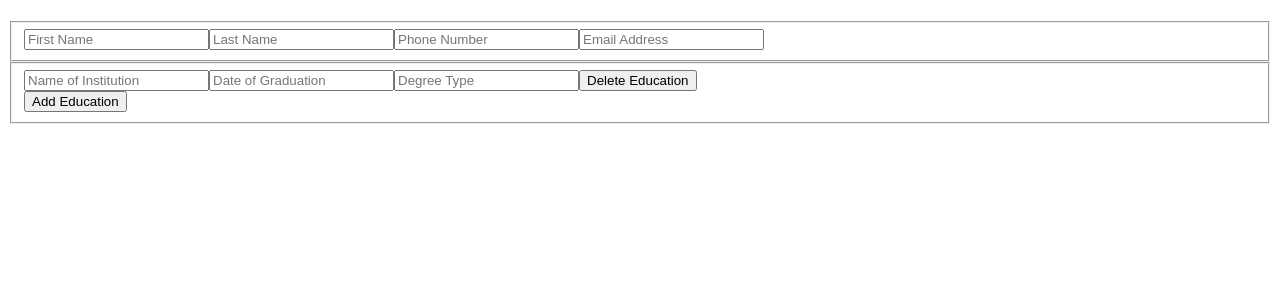
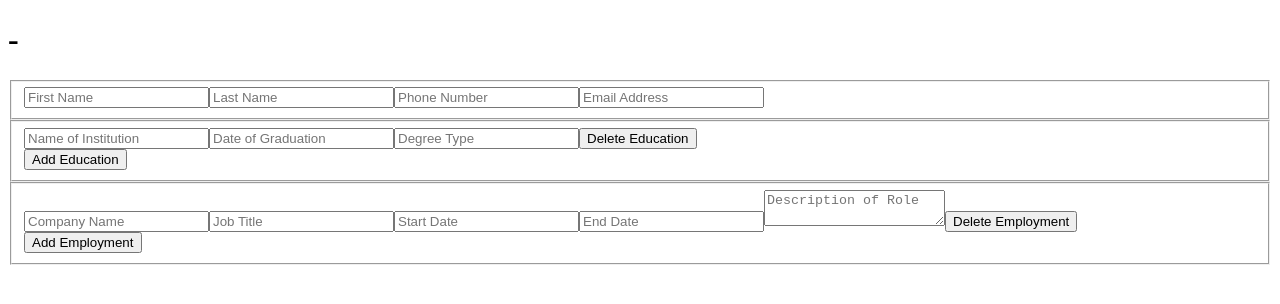
Before and after one commit to DAlexFunk/Odin-CV-Application, a React (Vite) app: page / in a window 1280 px wide. Shown: the top 304 px of the page. Built offline with nearby package versions, Linux system fonts and the light colour scheme.

Commit message:
Completed the employement info section of the form

```diff
--- a/src/App.jsx
+++ b/src/App.jsx
@@ -11,6 +11,16 @@ const baseInfo = {
   education: [
     { name: "", graduation: "", degree: "", id: crypto.randomUUID() },
   ],
+  employment: [
+    {
+      company: "",
+      title: "",
+      startDate: "",
+      endDate: "",
+      description: "",
+      id: crypto.randomUUID(),
+    },
+  ],
 };
 
 function App() {
@@ -19,15 +29,27 @@ function App() {
   return (
     <StrictMode>
       <h1>
-        {formInfo.firstName} {formInfo.lastName} {formInfo.phoneNumber} {formInfo.email}
+        {formInfo.firstName} {formInfo.lastName} {formInfo.phoneNumber}{" "}
+        {formInfo.email}
       </h1>
+
       <>
         {formInfo.education.map((educationItem) => (
           <h1>
-            {educationItem.name} {educationItem.graduation} {educationItem.degree}
+            {educationItem.name} {educationItem.graduation}{" "}
+            {educationItem.degree}
           </h1>
         ))}
       </>
+
+      <>{
+        formInfo.employment.map((employmentItem) => {
+          return <>
+            <h1>{employmentItem.company} {employmentItem.title} {employmentItem.startDate} - {employmentItem.endDate}</h1>
+            <p>{employmentItem.description}</p>
+          </>
+        })
+      }</>
       <Form formInfo={formInfo} formChange={setFormInfo} />
     </StrictMode>
   );
--- a/src/components/Form.jsx
+++ b/src/components/Form.jsx
@@ -1,11 +1,13 @@
 import PersonalInfo from "./FormPersonalInfo";
 import EducationInfo from "./FormEducationInfo";
+import EmploymentInfo from "./FormEmploymentInfo";
 
 export default function Form({ formInfo, formChange }) {
   return (
     <form onSubmit={(evt) => evt.preventDefault()} className="inputForm">
       <PersonalInfo formInfo={formInfo} formChange={formChange} />
       <EducationInfo formInfo={formInfo} formChange={formChange} />
+      <EmploymentInfo formInfo={formInfo} formChange={formChange} />
     </form>
   );
 }
--- /dev/null
+++ b/src/components/FormEmploymentInfo.jsx
@@ -0,0 +1,129 @@
+export default function EmploymentInfo({ formInfo, formChange }) {
+  return (
+    <fieldset className="employmentInfo">
+      {formInfo.employment.map((employment) => (
+        <EmploymentItem
+          formInfo={formInfo}
+          formChange={formChange}
+          id={employment.id}
+        />
+      ))}
+
+      <button
+        className="newEmployment"
+        onClick={() => {
+          const newEmployment = [...formInfo.employment];
+          newEmployment.push({
+            company: "",
+            title: "",
+            startDate: "",
+            endDate: "",
+            description: "",
+            id: crypto.randomUUID(),
+          });
+          formChange({ ...formInfo, employment: newEmployment });
+        }}
+      >Add Employment</button>
+    </fieldset>
+  );
+}
+
+function EmploymentItem({ formInfo, formChange, id }) {
+  let index = null;
+  for (let i = 0; i < formInfo.employment.length; i++) {
+    if (formInfo.employment[i].id === id) {
+      index = i;
+      break;
+    }
+  }
+
+  return (
+    <div className="employment">
+      <input
+        className="companyName"
+        type="text"
+        placeholder="Company Name"
+        value={formInfo.employment[index].company}
+        onChange={(evt) => {
+          const newEmployment = [...formInfo.employment];
+          newEmployment[index] = {
+            ...newEmployment[index],
+            company: evt.target.value,
+          };
+          formChange({ ...formInfo, employment: newEmployment });
+        }}
+      />
+
+      <input
+        className="jobTitle"
+        type="text"
+        placeholder="Job Title"
+        value={formInfo.employment[index].title}
+        onChange={(evt) => {
+          const newEmployment = [...formInfo.employment];
+          newEmployment[index] = {
+            ...newEmployment[index],
+            title: evt.target.value,
+          };
+          formChange({ ...formInfo, employment: newEmployment });
+        }}
+      />
+
+      <input
+        className="jobStartDate"
+        type="text"
+        placeholder="Start Date"
+        value={formInfo.employment[index].startDate}
+        onChange={(evt) => {
+          const newEmployment = [...formInfo.employment];
+          newEmployment[index] = {
+            ...newEmployment[index],
+            startDate: evt.target.value,
+          };
+          formChange({ ...formInfo, employment: newEmployment });
+        }}
+      />
+
+      <input
+        className="jobEndDate"
+        type="text"
+        placeholder="End Date"
+        value={formInfo.employment[index].endDate}
+        onChange={(evt) => {
+          const newEmployment = [...formInfo.employment];
+          newEmployment[index] = {
+            ...newEmployment[index],
+            endDate: evt.target.value,
+          };
+          formChange({ ...formInfo, employment: newEmployment });
+        }}
+      />
+
+      <textarea
+        className="desc"
+        type="text"
+        placeholder="Description of Role"
+        value={formInfo.employment[index].description}
+        onChange={(evt) => {
+          const newEmployment = [...formInfo.employment];
+          newEmployment[index] = {
+            ...newEmployment[index],
+            description: evt.target.value,
+          };
+          formChange({ ...formInfo, employment: newEmployment });
+        }}
+      />
+
+      <button
+        className="deleteEmployment"
+        onClick={(evt) => {
+          if (formInfo.employment.length > 1) {
+            const newEmployment = [...formInfo.employment];
+            newEmployment.splice(index, 1);
+            formChange({ ...formInfo, employment: newEmployment });
+          }
+        }}
+      >Delete Employment</button>
+    </div>
+  );
+}
```
